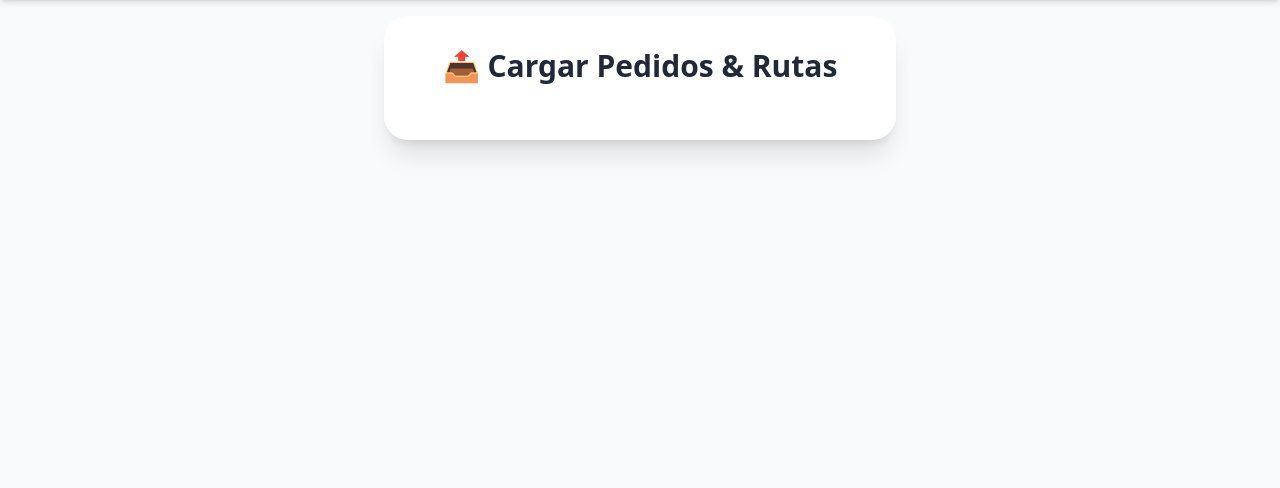
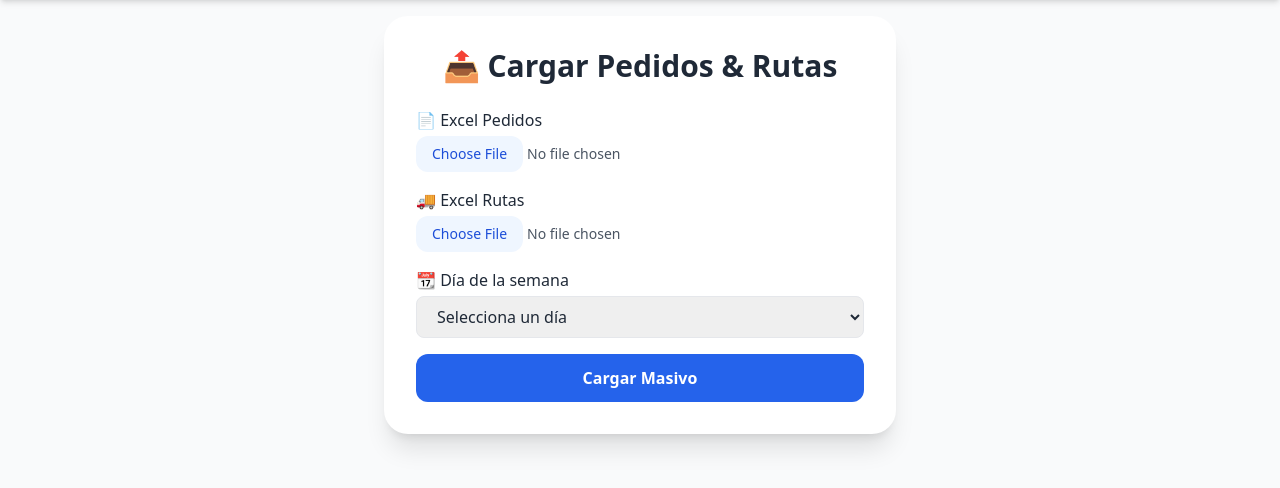
Before and after one commit to SAULOS92/OBT, a Flask app: page /cargar-pedidos in a window 1280 px wide. Shown: the part 56-544 px from the top of the page. Run offline with Flask 3, Linux system fonts and the light colour scheme; some libraries are stand-ins or nearby versions.

Commit message:
second commit

```diff
--- a/templates/upload.html
+++ b/templates/upload.html
@@ -2,8 +2,62 @@
 {% block title %}Cargar Pedidos & Rutas{% endblock %}
 
 {% block content %}
-  <div class="max-w-lg mx-auto bg-white p-8 rounded-3xl shadow-xl">
-    <h1 class="text-3xl font-extrabold mb-6 text-center">📤 Cargar Pedidos & Rutas</h1>
-    <!-- aquí todo tu formulario… -->
-  </div>
+<div class="max-w-lg mx-auto bg-white p-8 rounded-3xl shadow-xl">
+  <h1 class="text-3xl font-extrabold mb-6 text-center">📤 Cargar Pedidos & Rutas</h1>
+
+  <!-- Mensajes Flash -->
+  {% with messages = get_flashed_messages(with_categories=true) %}
+    {% if messages %}
+      <div class="space-y-2 mb-6">
+        {% for category, msg in messages %}
+          <div class="px-4 py-2 rounded-lg
+                      {% if category=='success' %}bg-green-100 text-green-700{% else %}bg-red-100 text-red-700{% endif %}">
+            {{ msg }}
+          </div>
+        {% endfor %}
+      </div>
+    {% endif %}
+  {% endwith %}
+
+  <!-- Formulario de carga -->
+  <form method="POST" enctype="multipart/form-data" class="space-y-4">
+    <div>
+      <label class="block mb-1 font-medium">📄 Excel Pedidos</label>
+      <input type="file" name="pedidos" accept=".xlsx"
+             class="block w-full text-sm text-gray-600
+                    file:py-2 file:px-4 file:border-0
+                    file:rounded-xl file:bg-blue-50 file:text-blue-700
+                    hover:file:bg-blue-100" required>
+    </div>
+    <div>
+      <label class="block mb-1 font-medium">🚚 Excel Rutas</label>
+      <input type="file" name="rutas" accept=".xlsx"
+             class="block w-full text-sm text-gray-600
+                    file:py-2 file:px-4 file:border-0
+                    file:rounded-xl file:bg-blue-50 file:text-blue-700
+                    hover:file:bg-blue-100" required>
+    </div>
+    <div>
+      <label class="block mb-1 font-medium">📆 Día de la semana</label>
+      <select name="dia" required
+              class="w-full px-4 py-2 border rounded-lg
+                     focus:outline-none focus:ring-2 focus:ring-blue-400">
+        <option value="" disabled selected>Selecciona un día</option>
+        <option value="LU">Lunes (LU)</option>
+        <option value="MA">Martes (MA)</option>
+        <option value="MI">Miércoles (MI)</option>
+        <option value="JU">Jueves (JU)</option>
+        <option value="VI">Viernes (VI)</option>
+        <option value="SA">Sábado (SA)</option>
+        <option value="DO">Domingo (DO)</option>
+      </select>
+    </div>
+    <button type="submit"
+            class="w-full py-3 font-semibold rounded-xl
+                   bg-blue-600 text-white hover:bg-blue-700
+                   transition">
+      Cargar Masivo
+    </button>
+  </form>
+</div>
 {% endblock %}
--- a/views/upload.py
+++ b/views/upload.py
@@ -68,7 +68,7 @@ def normalize_cols(df: pd.DataFrame) -> pd.DataFrame:
         if col in inv_map
     }
     return df.rename(columns=to_rename)
-
+@upload_bp.route("/", methods=["GET", "POST"])
 @upload_bp.route("/cargar-pedidos", methods=["GET", "POST"])
 def upload_index():
     if request.method == "POST":
```
Also changed, not shown: templates/export.html (+48 -4 lines).
